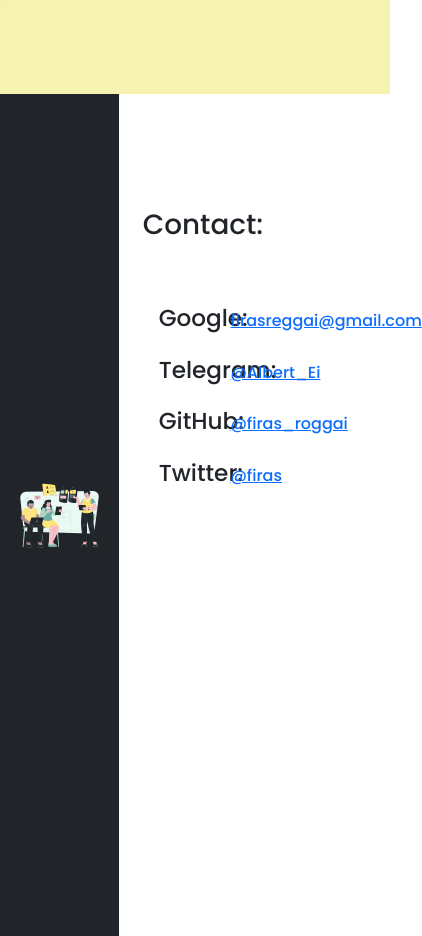
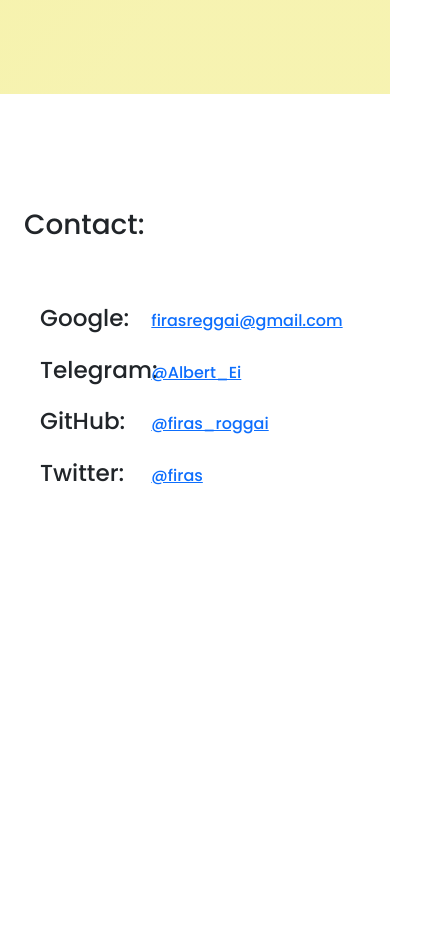
Before and after one commit to firasRoggai/portfolioProject, a website built with Vite: page index.html in a window 390 px wide. Shown: the part 3036-3972 px from the top of the page, 422 px wide, since content can reach past the window. Built offline with nearby package versions, Linux system fonts and the light colour scheme.

Commit message:
fixed problems with responsivness

```diff
--- a/index.html
+++ b/index.html
@@ -4,7 +4,7 @@
     <meta charset="UTF-8" />
     <!-- <link rel="icon" type="image/svg+xml" href="/vite.svg" /> -->
     <meta name="viewport" content="width=device-width, initial-scale=1.0" />
-    <title>Vite App</title>
+    <title>FirasRoggai</title>
     <!-- style links -->
     <link rel="stylesheet" href="./style/locomoter.css" />
     <link rel="stylesheet" href="./style/main.css" />
@@ -102,10 +102,10 @@
       </div>
     </section>
     <section class="row g-0 contact" data-scroll-section>
-      <div class="content-section col bg-dark">
+      <div class="content-section col-md col-12 order-md-1 order-2 bg-dark">
         <img src="./assets/DrawKit Vector Illustration Project Manager/SVG/DrawKit Vector Illustration Project Manager (1).svg" alt="" srcset="">
       </div>
-      <div class="content-section col">
+      <div class="content-section col-md col-12 order-md-2 order-1">
         <div class="content w-100 h-75 px-4">
           <h1 class="mb-5 py-2">Contact:</h1>
           <ul class="row px-3 align-items-center">
@@ -118,6 +118,9 @@
       </div>
     </section>
   </main>
+  <footer>
+
+  </footer>
     <script type="module" src="/main.js"></script>
   </body>
 </html>
```
